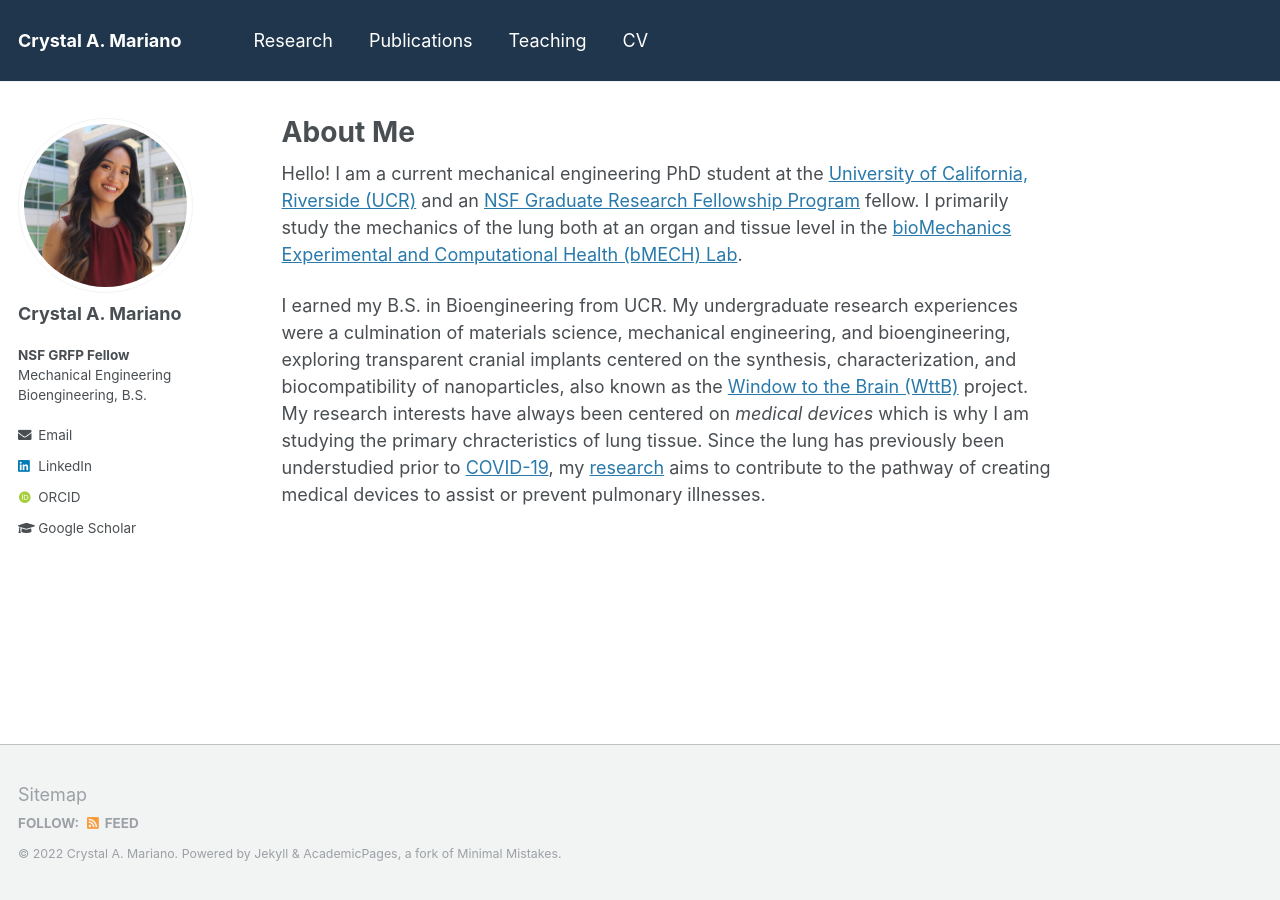
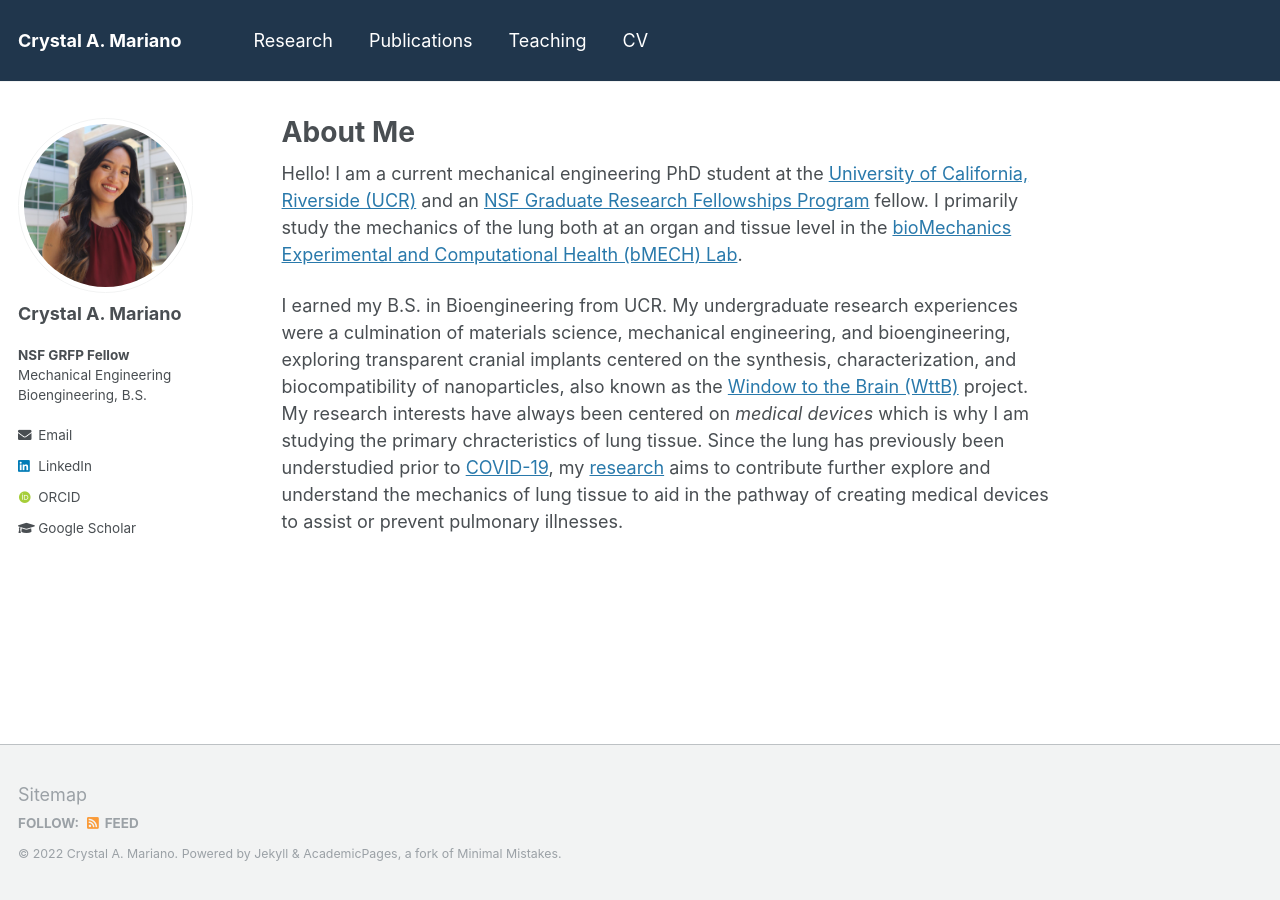
Before and after one commit to crystalamariano/crystalamariano.github.io, a Jekyll site: the page built from _pages/about.md, in a window 1280 px wide. Built offline with Jekyll 4.4.1, drawn with Linux system fonts in a browser that asks for light colours; some web fonts are replaced.

Commit message:
Edit about

```diff
--- a/_pages/about.md
+++ b/_pages/about.md
@@ -8,8 +8,8 @@ redirect_from:
   - /about.html
 ---
 
-Hello! I am a current mechanical engineering PhD student at the [University of California, Riverside (UCR)](ucr.edu)
-and an [NSF Graduate Research Fellowship Program](https://insideucr.ucr.edu/awards/2022/05/24/four-ucr-students-win-national-science-foundation-fellowships) fellow.
+Hello! I am a current mechanical engineering PhD student at the [University of California, Riverside (UCR)](https://ucr.edu)
+and an [NSF Graduate Research Fellowships Program](https://insideucr.ucr.edu/awards/2022/05/24/four-ucr-students-win-national-science-foundation-fellowships) fellow.
 I primarily study the mechanics of the lung both at an organ and tissue level in the [bioMechanics
 Experimental and Computational Health (bMECH) Lab](https://bmech.engr.ucr.edu).
 
@@ -19,5 +19,6 @@ and biocompatibility of nanoparticles, also known as the
 [Window to the Brain (WttB)](https://www.universityofcalifornia.edu/news/international-window-brain-research-team-gathers-uc-riverside) project.
 My research interests have always been centered on *medical devices* which is why I am studying the primary chracteristics
 of lung tissue. Since the lung has previously been understudied prior to
-[COVID-19](https://news.ucr.edu/articles/2020/05/14/covid-19-highlights-what-we-have-yet-learn-about-lung-mechanics), my [research](research) aims to contribute to the pathway
+[COVID-19](https://news.ucr.edu/articles/2020/05/14/covid-19-highlights-what-we-have-yet-learn-about-lung-mechanics), my [research](research) aims to contribute
+further explore and understand the mechanics of lung tissue to aid in the pathway
 of creating medical devices to assist or prevent pulmonary illnesses.
```
